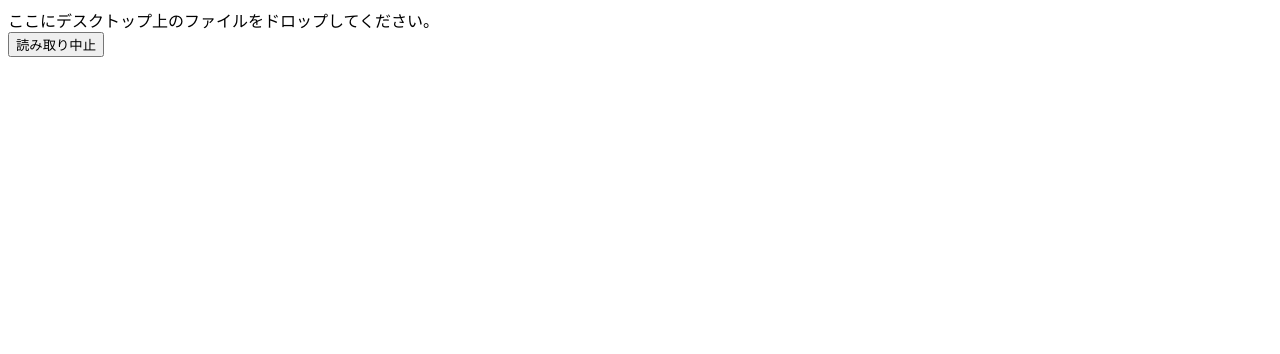
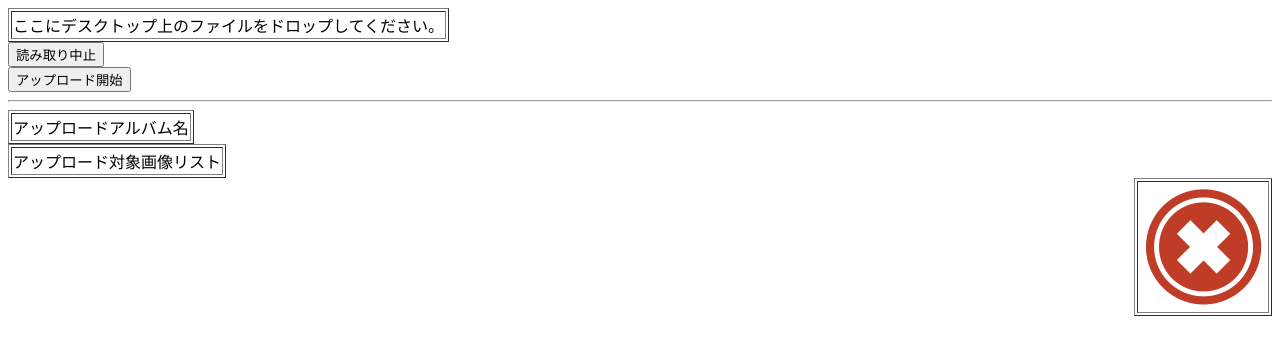
Before and after one commit to miyazakishigeyuki/pluginLessProj, a plain HTML site: page WebContent/index.html in a window 1280 px wide. Drawn offline with Linux system fonts and the light colour scheme.

Commit message:
・キャンセルボタンの追加 ・複数のドロップ画像を縦150で並べる

```diff
--- a/WebContent/imgDropAction.js
+++ b/WebContent/imgDropAction.js
@@ -13,6 +13,8 @@
 	var cont = null;
 	// FileReaderインターフェースオブジェクト
 	var reader = null;
+	// ドロップ画像の表示領域要素
+	var targetImgs = null;
 
 	// ページがロードされたときの処理
 	window.addEventListener("load", function(){
@@ -26,6 +28,10 @@
 		cont = document.getElementById("cont");
 		//読み取り中止ボタンのbutton要素
 		abrt = document.getElementById("abrt");
+		//ドロップ画像の表示領域要素
+		targetImgs = document.getElementById("targetImgs");
+
+
 
 		//dragoverイベントのイベントリスナーをセット
 		dp.addEventListener("dragover", function(evt){
@@ -89,6 +95,8 @@
 				el.setAttribute("type", file.type);
 				el.setAttribute("data", reader.result);
 				cont.appendChild(el);
+				el.setAttribute("height", "150"); // サムネイル表示する画像の高さを150に固定
+				targetImgs.appendChild(el);
 			};
 		}
 
--- a/WebContent/index.html
+++ b/WebContent/index.html
@@ -10,11 +10,17 @@
 <body>
 
 <div id="dp">
-	<div id="prog">ここにデスクトップ上のファイルをドロップしてください。</div>
+	<div id="prog"><table border="1"><tr><td>ここにデスクトップ上のファイルをドロップしてください。</td></tr></table></div>
 	<div><button id="abrt">読み取り中止</button></div>
+	<div><button id="startUpload">アップロード開始</button></div>
 	<div id="info"></div>
 	<div id="cont"></div>
 </div>
+<hr></hr>
+<div id="targetAlbum"><table border="1"><tr><td>アップロードアルバム名</td></tr></table></div>
+<div id="targetImgs"><table border="1"><tr><td>アップロード対象画像リスト</td></tr></table></div>
+<div id="cancelBox" align="right"><table border="1"><tr><td><img src="icon_cancel.png" /></td></tr></table></div>
+
 
 </body>
 
```
Also changed, not shown: WebContent/icon_cancel.png (added).
